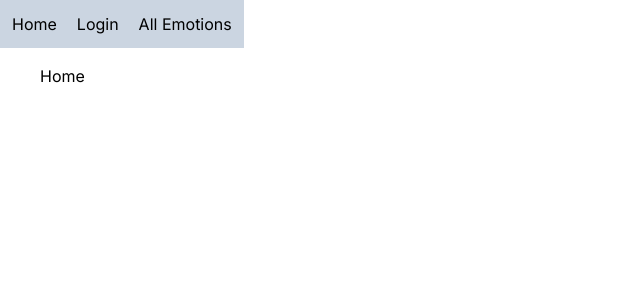
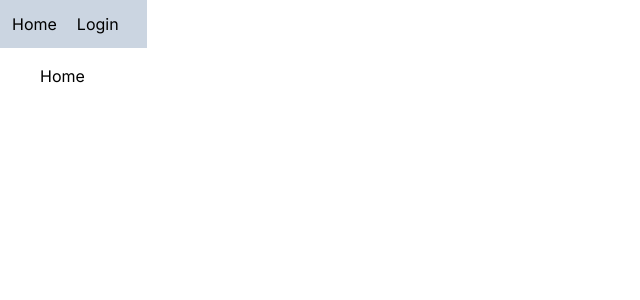
Before and after one commit to tm-ben-villabroza/fastapi, a Next.js app in the folder ui/: page / in a window 1280 px wide. Shown: the top 300 px of the page, without its empty margins (0-640 px from the left). Built offline with nearby package versions, Linux system fonts and the light colour scheme.

Commit message:
ui: must be logged in to display all-emotions nav item

```diff
--- a/ui/src/app/Navbar.tsx
+++ b/ui/src/app/Navbar.tsx
@@ -20,9 +20,11 @@ function Navbar() {
         <NavigationMenuItem className="pr-4">
           <Link href="/auth/login">Login</Link>
         </NavigationMenuItem>
-        <NavigationMenuItem>
-          <Link href="/emotion/all">All Emotions</Link>
-        </NavigationMenuItem>
+        {isLoggedin ? (
+          <NavigationMenuItem>
+            <Link href="/emotion/all">All Emotions</Link>
+          </NavigationMenuItem>
+        ) : null}
         {isLoggedin ? (
           <NavigationMenuItem> Email: {email}</NavigationMenuItem>
         ) : null}
```
